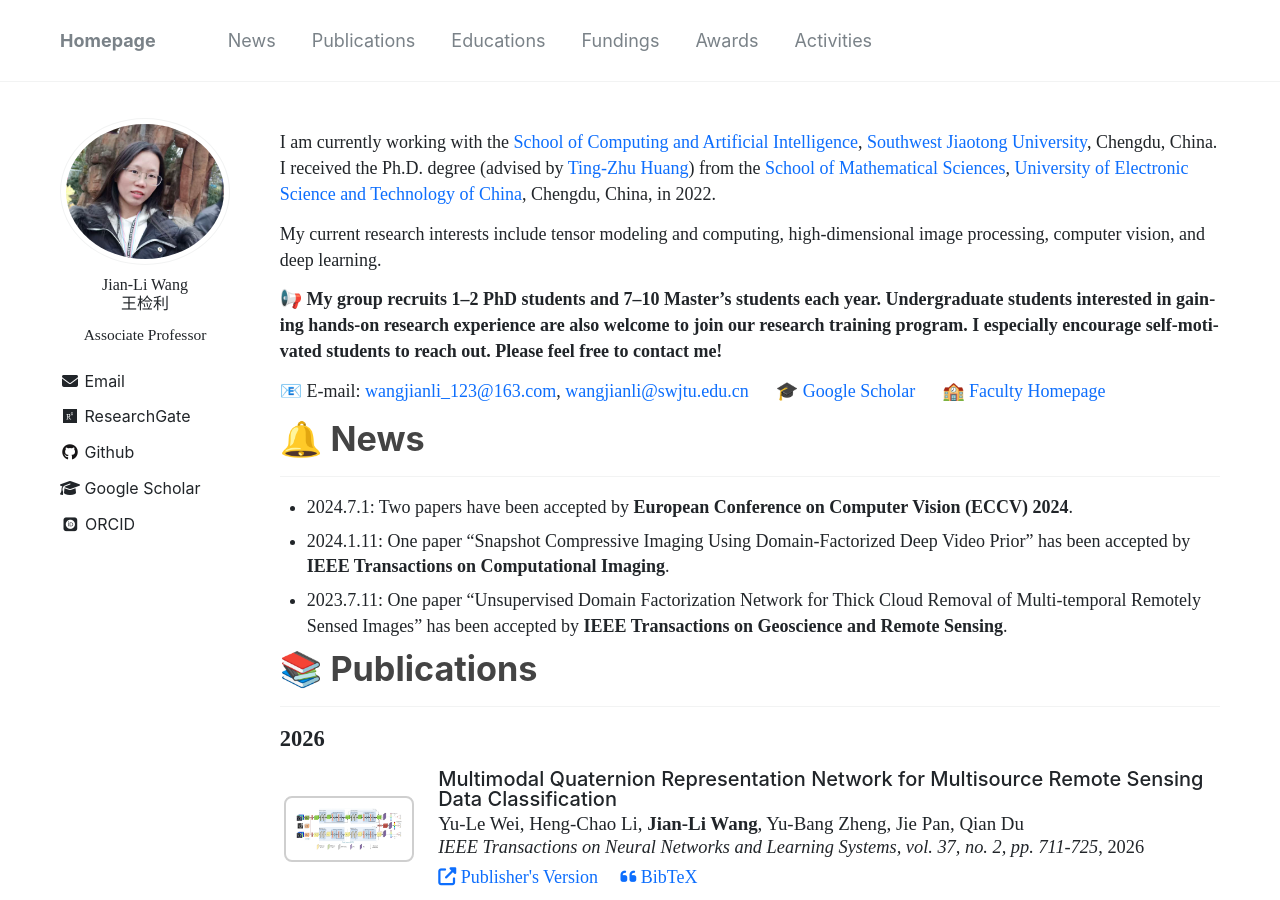
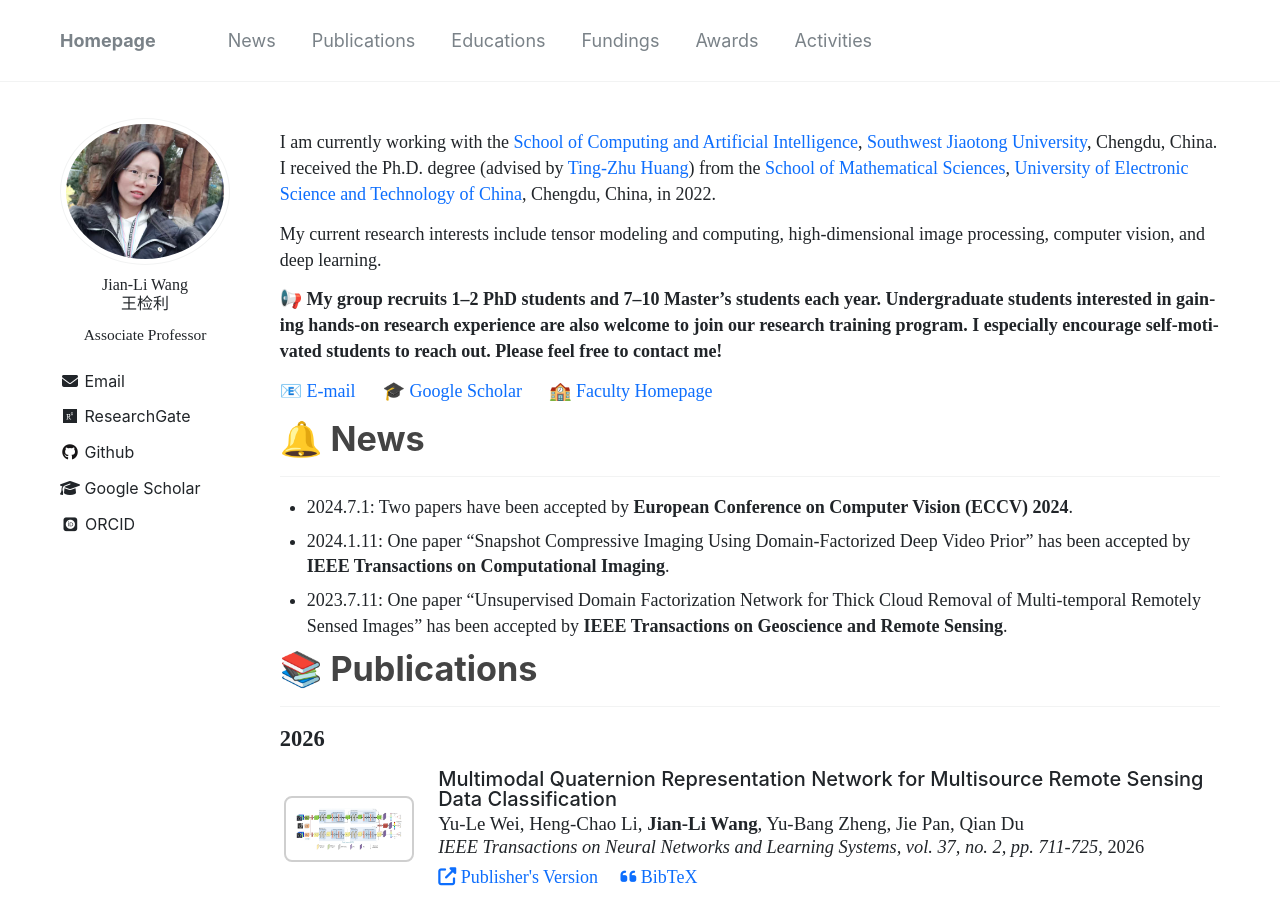
Before and after one commit to wangjianli123/wangjianli123.github.io, a Jekyll site: the page built from _pages/homepage.md, in a window 1280 px wide and 900 px high. Built offline with Jekyll 4.4.1, drawn with Linux system fonts in a browser that asks for light colours; nearby versions of some CDN libraries; some web fonts are replaced; comment, search, counter and statistics services are not loaded.

Commit message:
Update homepage.md

```diff
--- a/_pages/homepage.md
+++ b/_pages/homepage.md
@@ -80,9 +80,7 @@ My current research interests include tensor modeling and computing, high-dimens
 
 📢 **My group recruits 1–2 PhD students and 7–10 Master's students each year. Undergraduate students interested in gaining hands-on research experience are also welcome to join our research training program. I especially encourage self-motivated students to reach out. Please feel free to contact me!**
 
-📧 E-mail:
-  <a href="mailto:wangjianli_123@163.com">wangjianli_123@163.com</a>,
-  <a href="mailto:wangjianli@swjtu.edu.cn">wangjianli@swjtu.edu.cn</a> &emsp; 🎓 [Google Scholar](https://scholar.google.com/citations?hl=en&user=6QVFljgAAAAJ) &emsp; 🏫 [Faculty Homepage](https://faculty.swjtu.edu.cn/wangjianli/zh_CN/)
+📧 [E-mail](mailto:wangjianli_123@163.com">wangjianli_123@163.com) &emsp; 🎓 [Google Scholar](https://scholar.google.com/citations?hl=en&user=6QVFljgAAAAJ) &emsp; 🏫 [Faculty Homepage](https://faculty.swjtu.edu.cn/wangjianli/zh_CN/)
 </div>
 
 <h2 id="news" class="section-title">
```
